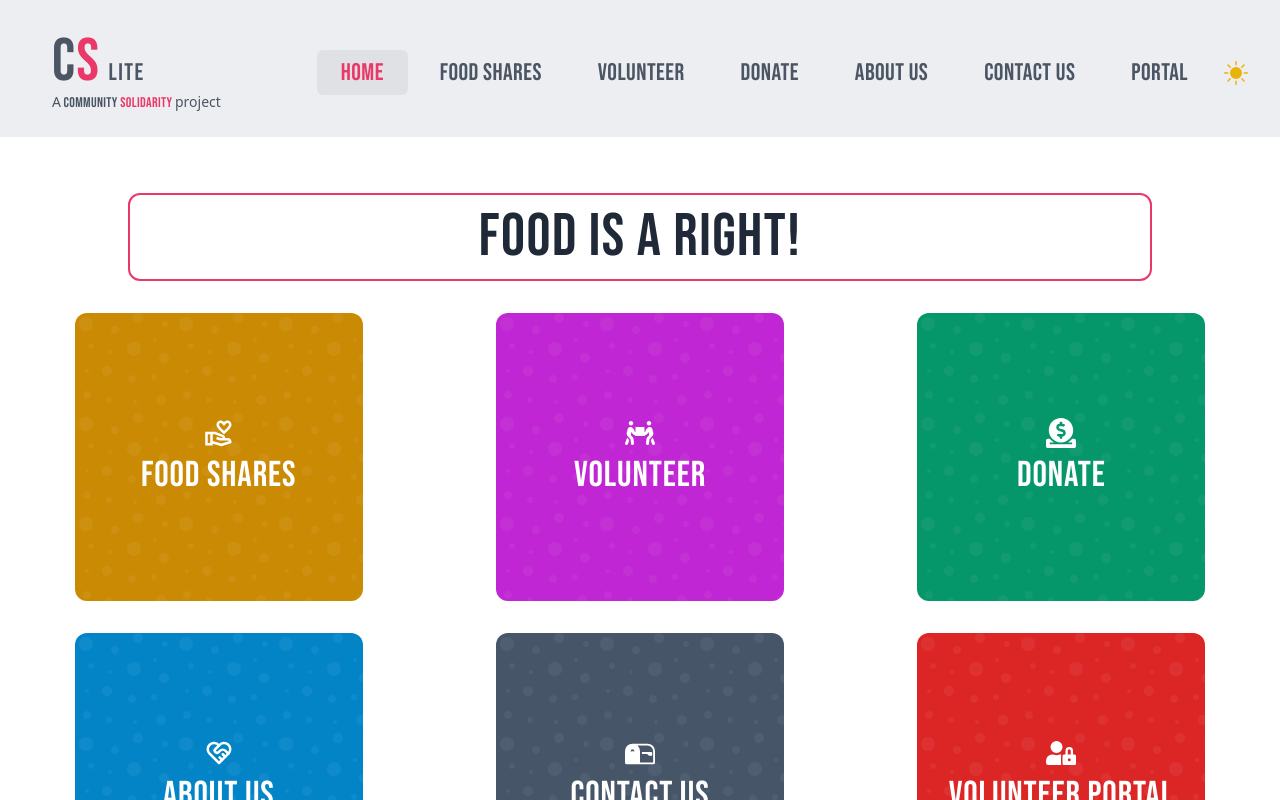
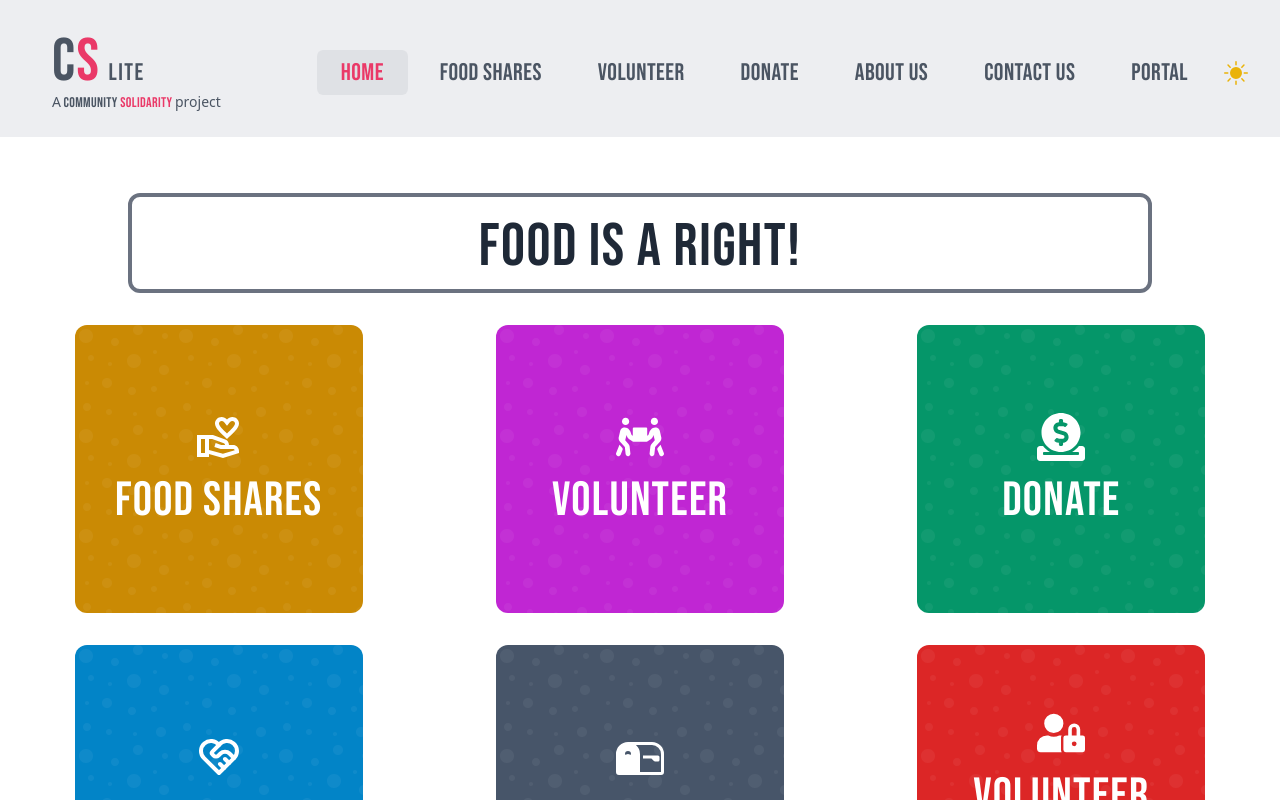
Before and after one commit to just214/cs-lite, a Next.js app: page / in a window 1280 px wide. Shown: the top 800 px of the page. Built offline with nearby package versions, Linux system fonts and the light colour scheme.

Commit message:
refactor: various style refinements

```diff
--- a/src/app/about/VideosSection.tsx
+++ b/src/app/about/VideosSection.tsx
@@ -52,6 +52,7 @@ export function VideosSection() {
               className="aspect-video"
               muted={true}
               controls={true}
+              forceSafariHLS={true}
               width="100%"
               playsinline={true}
               url={`https://www.youtube.com/embed/${videoId}`}
--- a/src/app/about/page.tsx
+++ b/src/app/about/page.tsx
@@ -8,7 +8,9 @@ export default function Page() {
     <div className="w-full grid grid-cols-8 gap-8 auto-row-fr">
       <AboutSection />
       <div className="col-span-8 lg:col-span-5 flex flex-col gap-6">
-        <VideosSection />
+        <div className="hidden md:block">
+          <VideosSection />
+        </div>
         <PhotosSection />
       </div>
     </div>
--- a/src/app/page.tsx
+++ b/src/app/page.tsx
@@ -49,7 +49,7 @@ export default function IndexPage() {
           {links.map((link) => {
             const Icon = link.icon;
             const baseClasses =
-              "display-text text-white text-3xl w-full h-52 md:w-72 md:h-72 bubbles p-4 flex flex-col items-center justify-center  rounded-xl";
+              "display-text text-white text-5xl w-full h-52 md:w-72 md:h-72 bubbles p-4 flex flex-col items-center justify-center  rounded-xl";
             const pseudoClasses =
               "hover:shadow-xl focus:shadow-xl  transition-all ease-in-out";
             return (
@@ -59,7 +59,7 @@ export default function IndexPage() {
                   className={`${baseClasses} ${pseudoClasses} ${link.bg} group`}
                 >
                   <Icon />
-                  <p className="mt-2 text-4xl display-text group-hover:underline">
+                  <p className="mt-4 text-5xl display-text group-hover:underline">
                     {link.label}
                   </p>
                 </Link>
--- a/src/app/portal/page.tsx
+++ b/src/app/portal/page.tsx
@@ -131,8 +131,8 @@ import { EnterLogForm } from "./EnterLogForm";
 
 export default async function PortalPage() {
   return (
-    <div>
-      <EnterLogForm />
+    <div className="grid place-items-center">
+      <p className="text-4xl font-display">🚧 Coming soon! </p>
     </div>
   );
 }
--- a/src/components/MissionCycleCard.tsx
+++ b/src/components/MissionCycleCard.tsx
@@ -24,8 +24,8 @@ export function MissionCycleCard() {
 
   const currentItem = values[currentIndex];
   return (
-    <p className="grid place-items-center display-text  mb-8 text-4xl md:text-6xl p-3 rounded-xl max-w-5xl mx-auto h-24 md:h-auto border-2 border-cs-pink">
-      <span key={currentIndex} className="animate-fade">
+    <p className="grid place-items-center display-text mb-8 text-4xl md:text-6xl rounded-xl p-3 max-w-5xl mx-auto h-24 md:h-auto border-4 border-color">
+      <span key={currentIndex} className="animate-fade -mt-1 md:mt-2">
         {currentItem}
       </span>
     </p>
```
